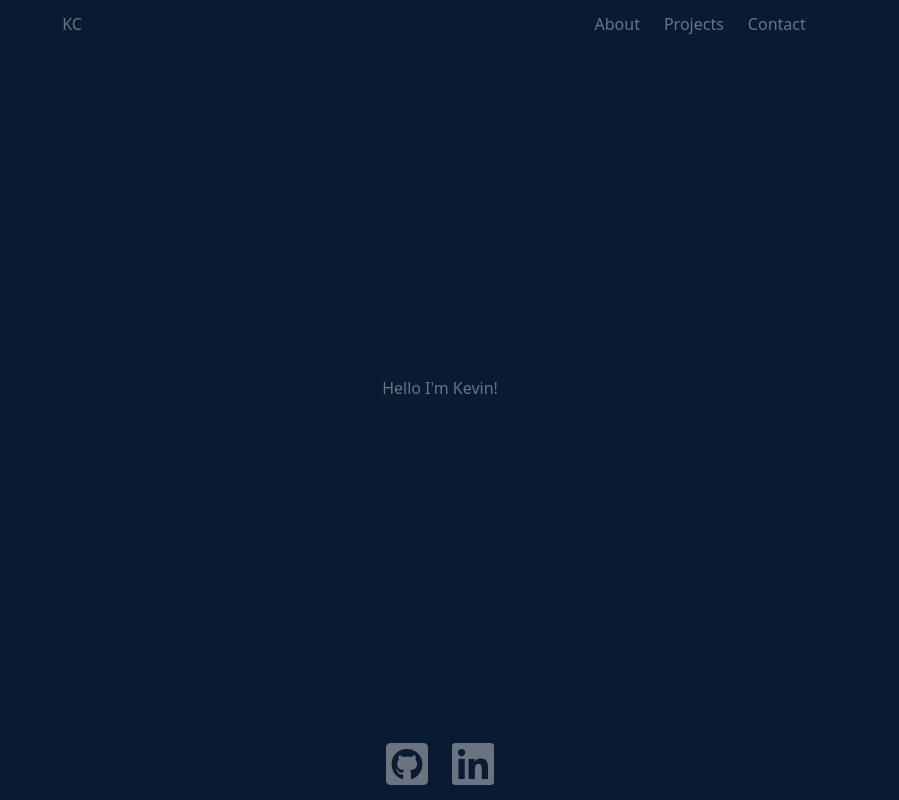
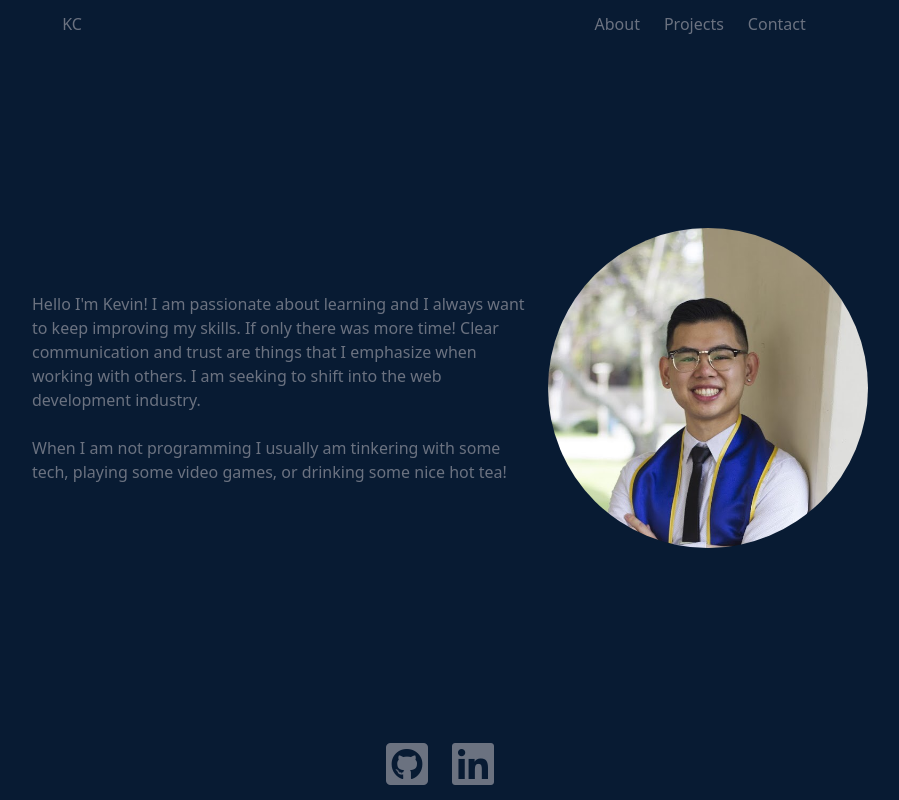
Before and after one commit to kchhan/portfolio, a React (Create React App) app: page /about in a window 1280 px wide. Shown: the whole page, without its empty margins (200-1099 px from the left). Built offline with nearby package versions, Linux system fonts and the light colour scheme.

Commit message:
include profile image and about page summary

```diff
--- a/src/components/About.js
+++ b/src/components/About.js
@@ -6,7 +6,27 @@ export default function About() {
 		<section className='h-screen flex flex-col items-center justify-between bg-dark_mode-default text-gray-500'>
 			<Header />
 
-			<div>Hello I'm Kevin!</div>
+			<article className='flex flex-col-reverse md:flex-row items-center justify-items-center '>
+				<div className='mx-3 max-w-lg'>
+					<p className='my-2 p-2'>
+						Hello I'm Kevin! I am passionate about learning and I always want to
+						keep improving my skills. If only there was more time! Clear
+						communication and trust are things that I emphasize when working
+						with others. I am seeking to shift into the web development
+						industry.
+					</p>
+
+					<p className='my-2 p-2'>
+						When I am not programming I usually am tinkering with some tech,
+						playing some video games, or drinking some nice hot tea!
+					</p>
+				</div>
+
+				<img
+					src={window.location.origin + '/images/profile.png'}
+					className='max-w-xs rounded-full'
+				/>
+			</article>
 
 			<Footer />
 		</section>
--- a/src/components/Contact.js
+++ b/src/components/Contact.js
@@ -7,7 +7,7 @@ export default function Contact() {
 			<Header />
 
 			<div>
-				<h1>Let's Chat!</h1>
+				<h1>I'm Available! Let's Chat!</h1>
 				<h2>kvnchhan@gmail.com</h2>
 			</div>
 
```
Also changed, not shown: public/images/profile.png (added).
